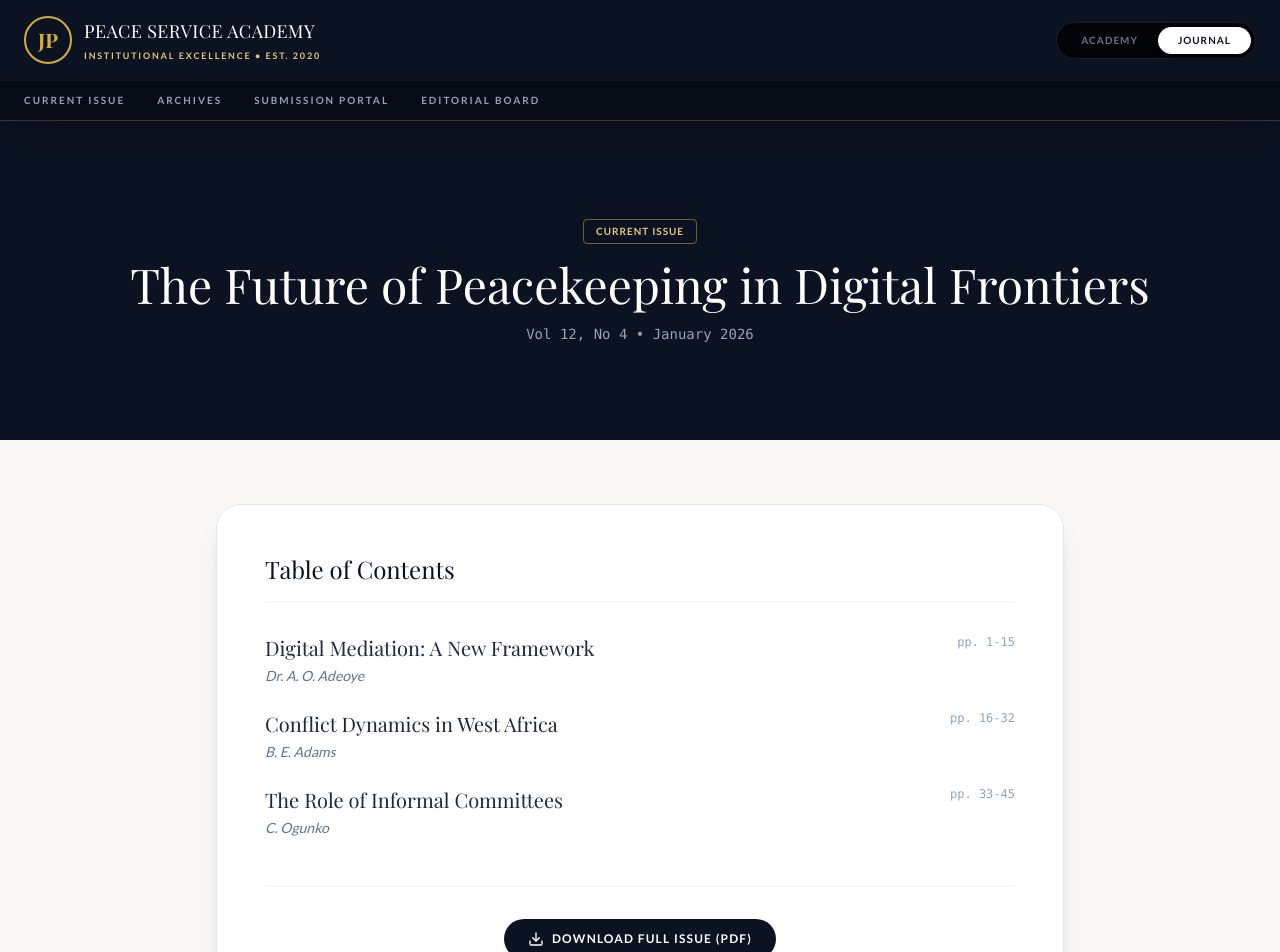
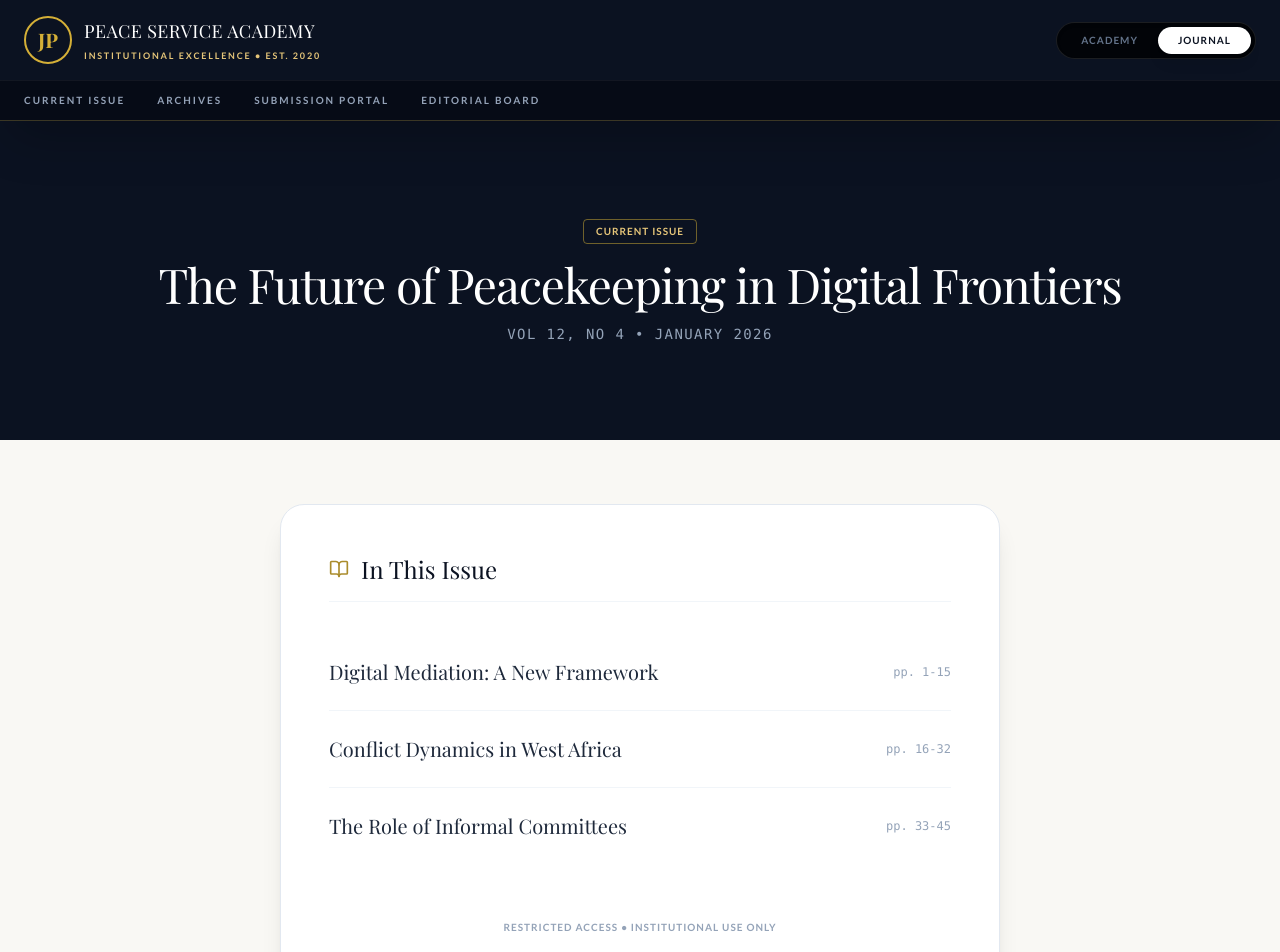
Before and after one commit to boluadeoye/jopsa-web, a Next.js app: page /journal/current in a window 1280 px wide. Shown: the top 952 px of the page. Built offline with nearby package versions, Linux system fonts and the light colour scheme; a web font is replaced by a local one.

Commit message:
Fix: Remove download buttons and author names for cleaner journal UI

```diff
--- a/src/app/journal/current/page.tsx
+++ b/src/app/journal/current/page.tsx
@@ -1,36 +1,49 @@
 "use client";
 import issues from "@/data/journal/issues.json";
-import { FileText, Download } from "lucide-react";
+import { BookOpen } from "lucide-react";
 
 export default function CurrentIssue() {
   const current = issues[0];
 
   return (
     <main className="min-h-screen bg-[#F9F8F4] pb-24">
+      {/* Hero Section */}
       <section className="py-24 px-6 bg-obsidian-900 text-white text-center">
-        <span className="inline-block py-1 px-3 border border-gold-500/50 rounded text-[10px] font-bold uppercase tracking-widest text-gold-400 mb-4">Current Issue</span>
-        <h1 className="font-serif text-3xl md:text-5xl mb-4">{current.title}</h1>
-        <p className="text-slate-400 font-mono text-sm">{current.volume}, {current.number} • {current.date}</p>
+        <span className="inline-block py-1 px-3 border border-gold-500/50 rounded text-[10px] font-bold uppercase tracking-widest text-gold-400 mb-4">
+          Current Issue
+        </span>
+        <h1 className="font-serif text-3xl md:text-5xl mb-4 tracking-tight">{current.title}</h1>
+        <p className="text-slate-400 font-mono text-sm uppercase tracking-widest">
+          {current.volume}, {current.number} • {current.date}
+        </p>
       </section>
 
-      <section className="max-w-4xl mx-auto px-6 py-16">
+      {/* Clean Table of Contents */}
+      <section className="max-w-3xl mx-auto px-6 py-16">
         <div className="bg-white p-8 md:p-12 rounded-3xl shadow-xl border border-slate-200">
-          <h2 className="font-serif text-2xl text-obsidian-900 mb-8 border-b border-slate-100 pb-4">Table of Contents</h2>
-          <div className="space-y-6">
+          <div className="flex items-center gap-3 mb-8 border-b border-slate-100 pb-4">
+            <BookOpen size={20} className="text-gold-600" />
+            <h2 className="font-serif text-2xl text-obsidian-900">In This Issue</h2>
+          </div>
+
+          <div className="space-y-0 divide-y divide-slate-100">
             {current.articles.map((art, i) => (
-              <div key={i} className="flex justify-between items-start group cursor-pointer">
-                <div>
-                  <h3 className="font-serif text-xl text-slate-800 group-hover:text-gold-600 transition-colors">{art.title}</h3>
-                  <p className="text-sm text-slate-500 italic mt-1">{art.author}</p>
-                </div>
-                <span className="text-xs font-mono text-slate-400">pp. {art.pages}</span>
+              <div key={i} className="py-6 flex justify-between items-center group cursor-default">
+                <h3 className="font-serif text-lg md:text-xl text-slate-800 group-hover:text-gold-600 transition-colors pr-8">
+                  {art.title}
+                </h3>
+                <span className="text-xs font-mono text-slate-400 whitespace-nowrap">
+                  pp. {art.pages}
+                </span>
               </div>
             ))}
           </div>
-          <div className="mt-12 pt-8 border-t border-slate-100 text-center">
-            <button className="inline-flex items-center gap-2 px-6 py-3 bg-obsidian-900 text-white rounded-full text-xs font-bold uppercase tracking-widest hover:bg-gold-500 hover:text-obsidian-900 transition-all">
-              <Download size={16} /> Download Full Issue (PDF)
-            </button>
+
+          {/* Footer Note (Replaces Download Button) */}
+          <div className="mt-8 pt-6 text-center">
+            <p className="text-[10px] font-bold text-slate-400 uppercase tracking-widest">
+              Restricted Access • Institutional Use Only
+            </p>
           </div>
         </div>
       </section>
--- a/src/app/journal/page.tsx
+++ b/src/app/journal/page.tsx
@@ -1,7 +1,7 @@
 "use client";
 import { motion } from "framer-motion";
 import Link from "next/link";
-import { BookOpen, FileText, Users, Globe, ArrowRight, CheckCircle2 } from "lucide-react";
+import { CheckCircle2, ArrowRight } from "lucide-react";
 import meta from "@/data/journal/meta.json";
 import issues from "@/data/journal/issues.json";
 
@@ -11,14 +11,14 @@ export default function JournalHome() {
   return (
     <main className="min-h-screen bg-[#F9F8F4] text-obsidian-900">
 
-      {/* === HERO: The Scholarly Header === */}
+      {/* === HERO === */}
       <section className="relative pt-24 pb-20 px-6 bg-obsidian-900 text-white overflow-hidden">
         <div className="absolute inset-0 opacity-10 bg-[url('https://grainy-gradients.vercel.app/noise.svg')]"></div>
         <div className="absolute top-0 left-0 w-full h-full bg-[radial-gradient(circle_at_top_right,#D4AF37_0%,transparent_40%)] opacity-20"></div>
 
         <div className="relative z-10 max-w-5xl mx-auto text-center">
           <motion.div initial={{ opacity: 0, y: 20 }} animate={{ opacity: 1, y: 0 }} className="inline-flex items-center gap-2 px-3 py-1 rounded border border-gold-500/30 text-gold-400 text-[10px] font-bold uppercase tracking-[0.2em] mb-6">
-            <Globe size={12} /> Open Access • Peer Reviewed
+            Scholarly Repository
           </motion.div>
 
           <motion.h1 initial={{ opacity: 0, y: 20 }} animate={{ opacity: 1, y: 0 }} transition={{ delay: 0.1 }} className="font-serif text-5xl md:text-7xl mb-6 tracking-tight">
@@ -31,16 +31,16 @@ export default function JournalHome() {
 
           <motion.div initial={{ opacity: 0, y: 20 }} animate={{ opacity: 1, y: 0 }} transition={{ delay: 0.3 }} className="mt-10 flex flex-wrap justify-center gap-4">
             <Link href="/journal/current" className="px-8 py-3 bg-gold-500 text-obsidian-900 font-bold text-xs uppercase tracking-widest rounded hover:bg-white transition-colors">
-              Read Current Issue
+              View Current Issue
             </Link>
             <Link href="/journal/guidelines" className="px-8 py-3 border border-white/20 text-white font-bold text-xs uppercase tracking-widest rounded hover:bg-white/10 transition-colors">
-              Submit Manuscript
+              Submission Guide
             </Link>
           </motion.div>
         </div>
       </section>
 
-      {/* === AIMS & SCOPE (The Authority Section) === */}
+      {/* === AIMS & SCOPE === */}
       <section className="py-20 px-6 border-b border-slate-200">
         <div className="max-w-4xl mx-auto text-center">
           <h2 className="font-serif text-3xl text-obsidian-900 mb-6">Aims & Scope</h2>
@@ -50,14 +50,14 @@ export default function JournalHome() {
         </div>
       </section>
 
-      {/* === FEATURED ISSUE & WHY PUBLISH === */}
+      {/* === FEATURED & VALUE PROP === */}
       <section className="max-w-7xl mx-auto px-6 py-24 grid grid-cols-1 lg:grid-cols-2 gap-16">
 
-        {/* Left: Current Issue Spotlight */}
+        {/* Left: Featured Article (Cleaned Up) */}
         <div>
           <div className="flex items-center gap-4 mb-8">
             <div className="h-px flex-1 bg-slate-300"></div>
-            <span className="text-xs font-bold uppercase tracking-widest text-slate-400">Latest Publication</span>
+            <span className="text-xs font-bold uppercase tracking-widest text-slate-400">Featured Research</span>
             <div className="h-px flex-1 bg-slate-300"></div>
           </div>
 
@@ -67,23 +67,22 @@ export default function JournalHome() {
             </div>
 
             <p className="text-xs font-mono text-slate-400 mb-4">{currentIssue.date} • {currentIssue.volume}</p>
-            <h3 className="font-serif text-3xl text-obsidian-900 mb-4 group-hover:text-gold-600 transition-colors">
+
+            <h3 className="font-serif text-3xl text-obsidian-900 mb-6 group-hover:text-gold-600 transition-colors leading-tight">
               {currentIssue.featured_article.title}
             </h3>
-            <p className="text-sm font-bold text-slate-600 mb-6 uppercase tracking-wide">
-              By {currentIssue.featured_article.author}
-            </p>
+
             <p className="text-slate-600 leading-relaxed mb-8 text-sm">
               {currentIssue.featured_article.abstract}
             </p>
 
             <Link href="/journal/current" className="inline-flex items-center gap-2 text-xs font-bold uppercase tracking-widest text-obsidian-900 border-b-2 border-gold-500 pb-1 hover:text-gold-600 transition-colors">
-              Read Full Article <ArrowRight size={14} />
+              View Issue Contents <ArrowRight size={14} />
             </Link>
           </div>
         </div>
 
-        {/* Right: Why Publish (Value Prop) */}
+        {/* Right: Why Publish */}
         <div>
           <div className="flex items-center gap-4 mb-8">
             <div className="h-px flex-1 bg-slate-300"></div>
@@ -104,13 +103,6 @@ export default function JournalHome() {
               </div>
             ))}
           </div>
-
-          <div className="mt-12 p-6 bg-obsidian-900 text-white rounded-xl text-center">
-            <p className="font-serif text-lg mb-4">Ready to contribute to the discourse?</p>
-            <Link href="/journal/guidelines" className="inline-block px-6 py-2 border border-gold-500 text-gold-500 text-xs font-bold uppercase tracking-widest hover:bg-gold-500 hover:text-obsidian-900 transition-all">
-              View Submission Guide
-            </Link>
-          </div>
         </div>
 
       </section>
```
